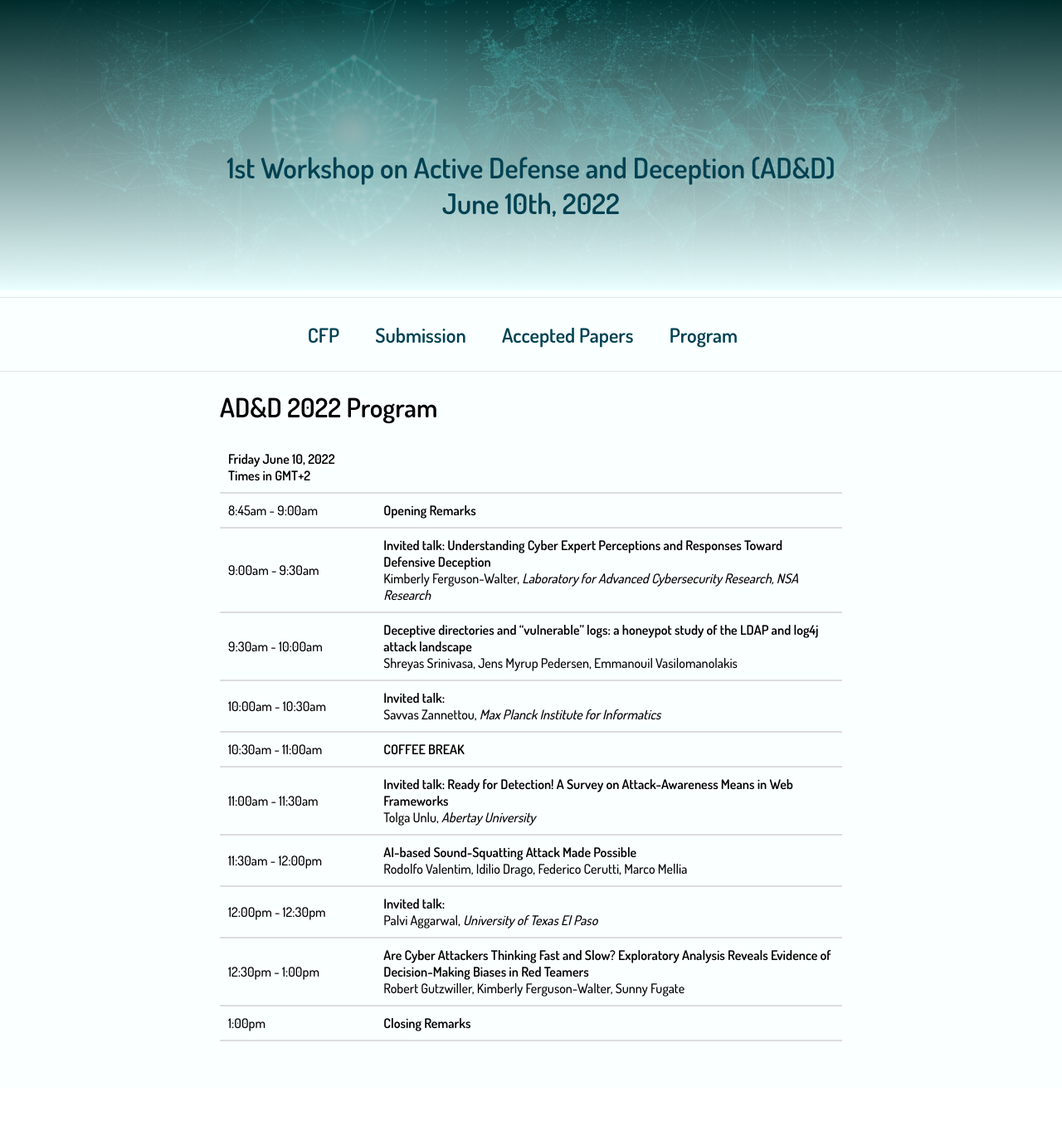
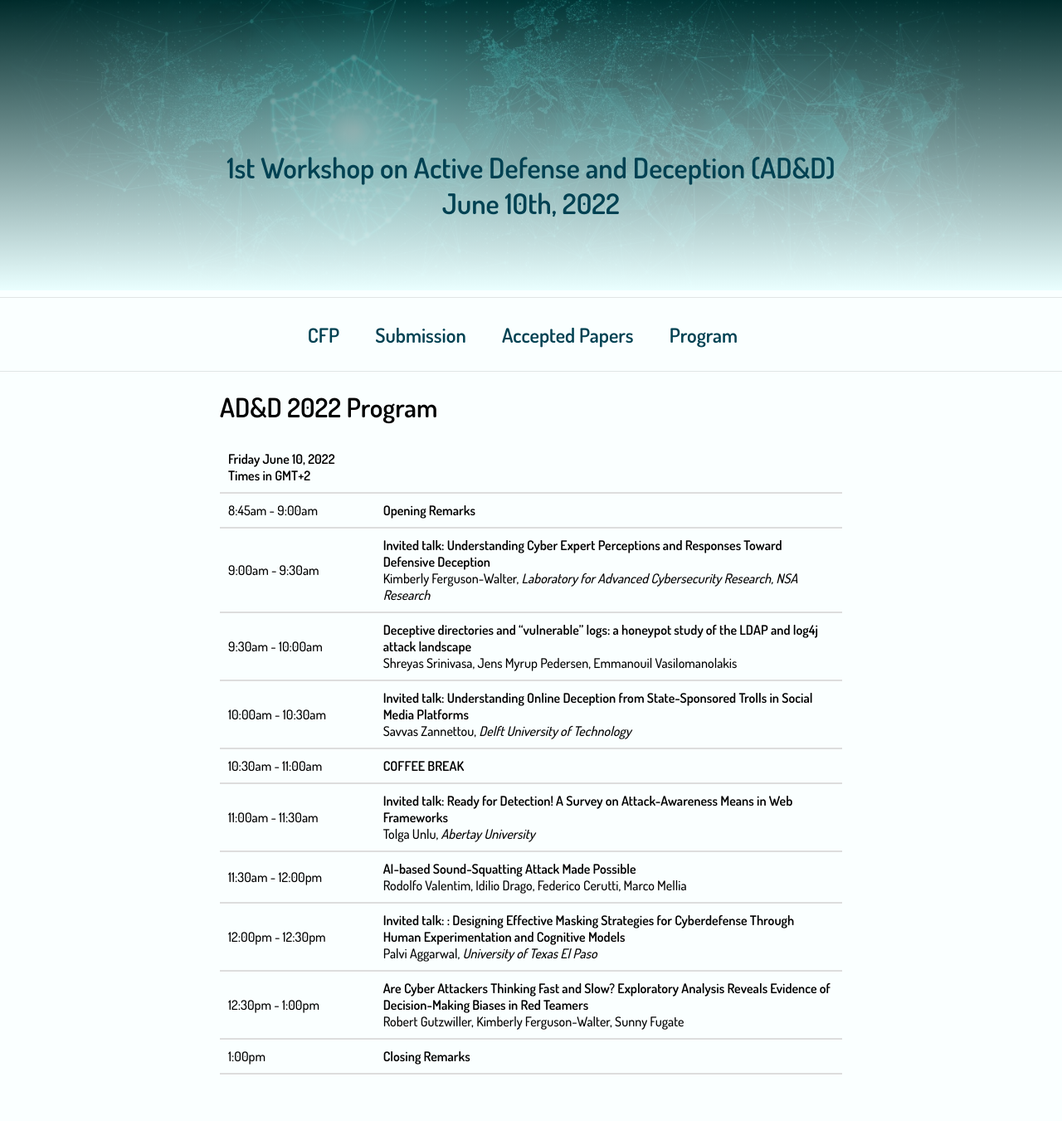
Before and after one commit to BillyPragSec/billypragsec.github.io, a Jekyll site: the page built from program.md, in a window 1280 px wide. Shown: the whole page at 83% size. Built offline with Jekyll 4.4.1, drawn with Linux system fonts in a browser that asks for light colours; before the commit the page ends 1311 px from its top, so only the background shows below that.

Commit message:
Updated talk titles and affiliation

```diff
--- a/program.md
+++ b/program.md
@@ -11,11 +11,11 @@ permalink: /program/
 |8:45am - 9:00am| **Opening Remarks** |
 |9:00am - 9:30am| **Invited talk: Understanding Cyber Expert Perceptions and Responses Toward Defensive Deception** <br>Kimberly Ferguson-Walter, _Laboratory for Advanced Cybersecurity Research, NSA Research_ |
 |9:30am - 10:00am| **Deceptive directories and “vulnerable” logs: a honeypot study of the LDAP and log4j attack landscape** <br> Shreyas Srinivasa, Jens Myrup Pedersen, Emmanouil Vasilomanolakis|
-|10:00am - 10:30am| **Invited talk:** <br>Savvas Zannettou, _Max Planck Institute for Informatics_ |
+|10:00am - 10:30am| **Invited talk: Understanding Online Deception from State-Sponsored Trolls in Social Media Platforms** <br>Savvas Zannettou, _Delft University of Technology_ |
 |10:30am - 11:00am| **COFFEE BREAK** |
 |11:00am - 11:30am| **Invited talk: Ready for Detection! A Survey on Attack-Awareness Means in Web Frameworks** <br>Tolga Unlu, _Abertay University_ |
 |11:30am - 12:00pm| **AI-based Sound-Squatting Attack Made Possible** <br> Rodolfo Valentim, Idilio Drago, Federico Cerutti, Marco Mellia|
-|12:00pm - 12:30pm| **Invited talk:** <br>Palvi Aggarwal, _University of Texas El Paso_ |
+|12:00pm - 12:30pm| **Invited talk: : Designing Effective Masking Strategies for Cyberdefense Through Human Experimentation and Cognitive Models** <br>Palvi Aggarwal, _University of Texas El Paso_ |
 |12:30pm - 1:00pm| **Are Cyber Attackers Thinking Fast and Slow? Exploratory Analysis Reveals Evidence of Decision-Making Biases in Red Teamers** <br> Robert Gutzwiller, Kimberly Ferguson-Walter, Sunny Fugate|
 |1:00pm| **Closing Remarks**|
 
```
